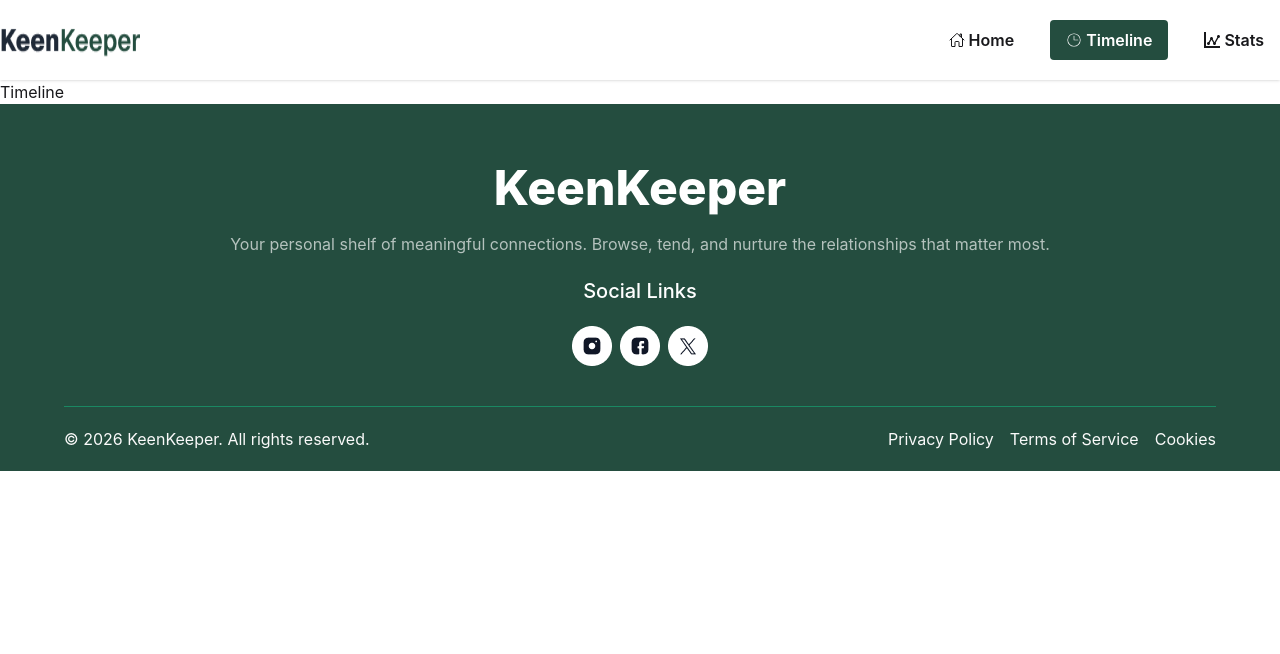
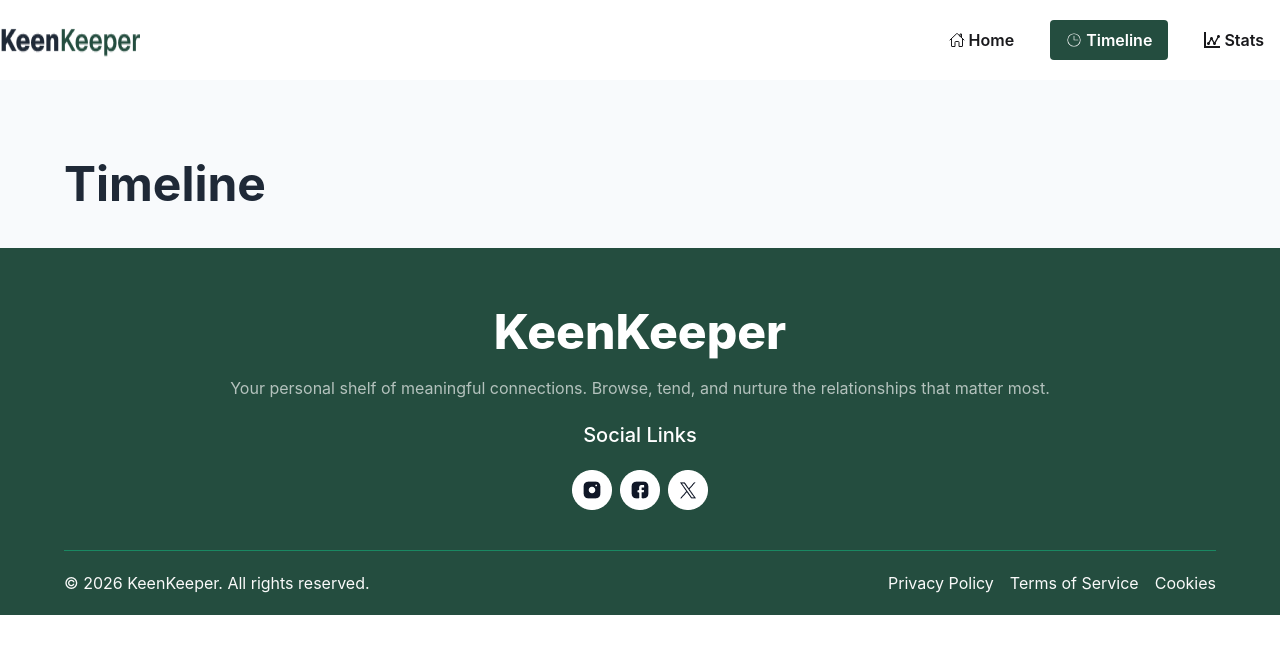
Before and after one commit to boduruddin84/keenKeeper, a React (Vite) app: page /timeline in a window 1280 px wide. Shown: the top 654 px of the page. Built offline with nearby package versions, Linux system fonts and the light colour scheme.

Commit message:
Timeline page added

```diff
--- a/src/pages/timelinePage/Timeline.jsx
+++ b/src/pages/timelinePage/Timeline.jsx
@@ -1,9 +1,15 @@
-import React from 'react'
+import React from "react";
 
 const Timeline = () => {
   return (
-    <div>Timeline</div>
-  )
-}
+    <div className="bg-[#F8FAFC]">
+      <div className="w-6xl mx-auto">
+        <div>
+          <h2 className="text-5xl text-[#1F2937] font-bold pt-20 pb-10">Timeline</h2>
+        </div>
+      </div>
+    </div>
+  );
+};
 
-export default Timeline
+export default Timeline;
```
